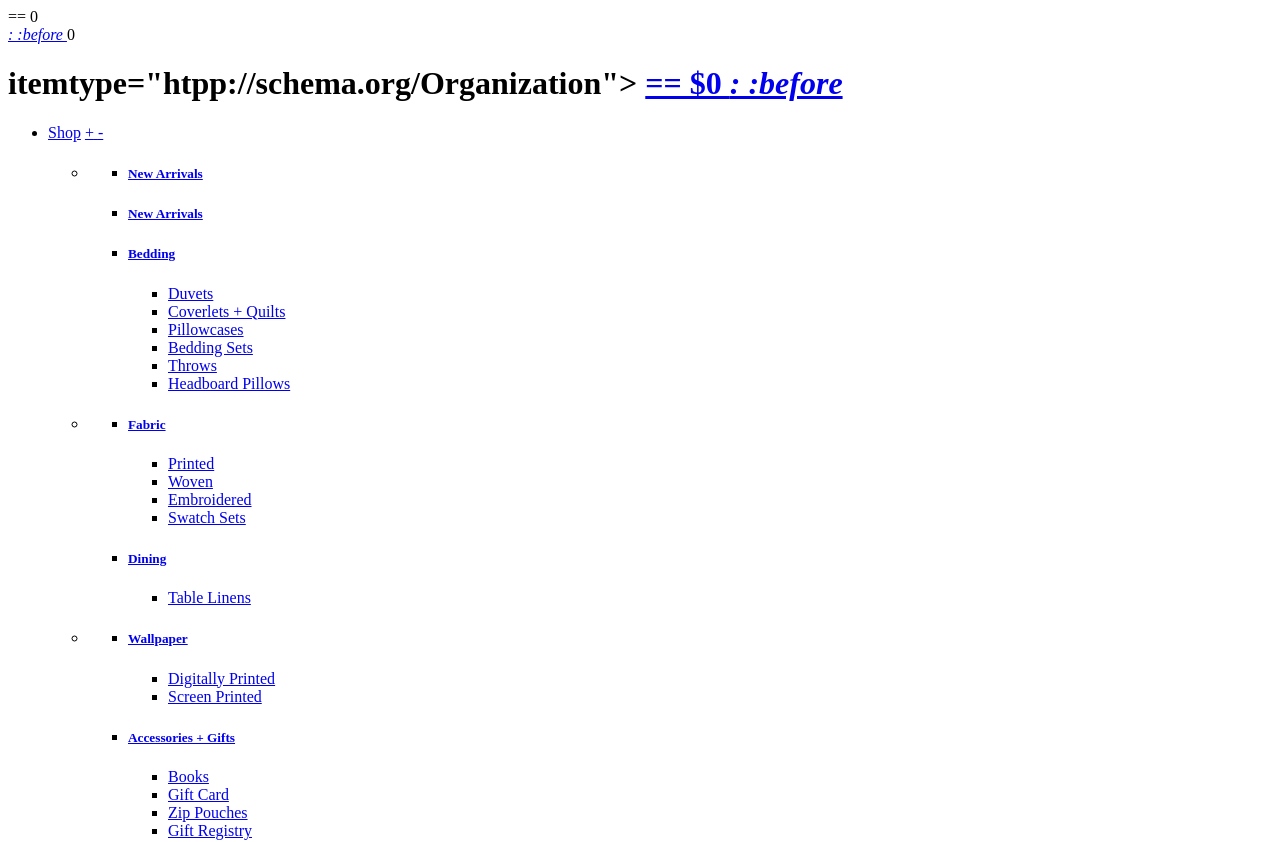
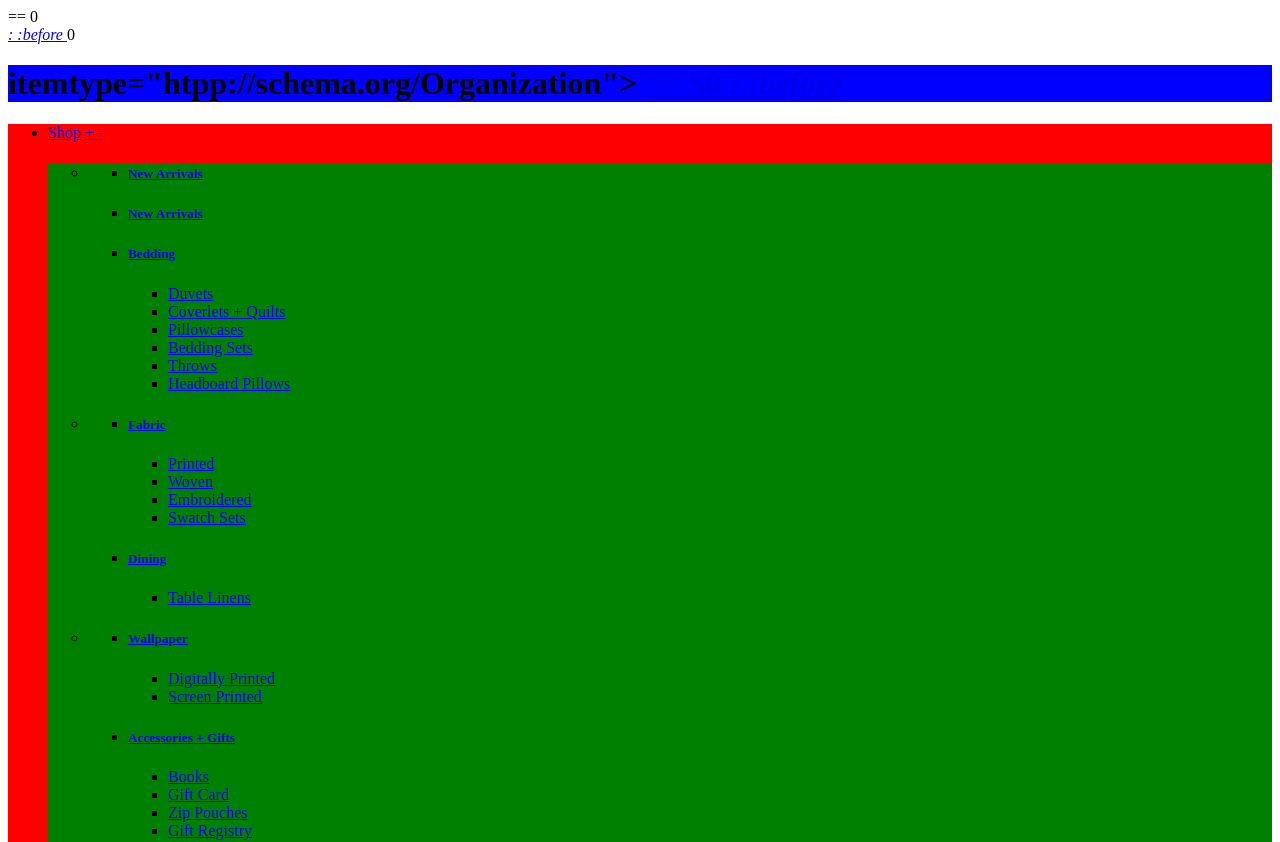
Before and after one commit to jackgumina/navbar, a plain HTML site: page index.html in a window 1280 px wide. Shown: the top 842 px of the page. Drawn offline with Linux system fonts and the light colour scheme.

Commit message:
second commit

```diff
--- a/index.html
+++ b/index.html
@@ -18,7 +18,7 @@
             hidden-count">0</span> <!-- IDEA: I do not know what span is -->
 
         </div>
-        <div class="logo-wrapper">
+        <div class="logo-wrapper" style="background-color:blue;">
           <h1 class="h4 header-logo" itemscope <!-- IDEA: not sure what itemscope is, or itemtype -->
           itemtype="htpp://schema.org/Organization">
             <a href="https://rebeccaatwood.com" itemprop="url"> == $0
@@ -30,7 +30,7 @@
         </div>
         <a href class="menuToggle header-hamburger"></a>
       </div>
-      <div class="header-menu nav-wrapper">
+      <div class="header-menu nav-wrapper" style="background-color:red;">
         <ul class="main-menu accessibleNav">
           <li class="grandparent kids-4">
             <a href="https://rebeccaatwood.com/#" class="nav-link" id="Shop">Shop</a>
@@ -38,7 +38,7 @@
               <span class="plus">+</span>
               <span class="minus">-</span>
             </a>
-            <div class="main-menu-dropdown">
+            <div class="main-menu-dropdown" style="background-color:green;">
               <ul class="main-menu-dropdown--list">
                 <li aria-haspopup="true">
                   <ul class="collection-nav--child">
```
